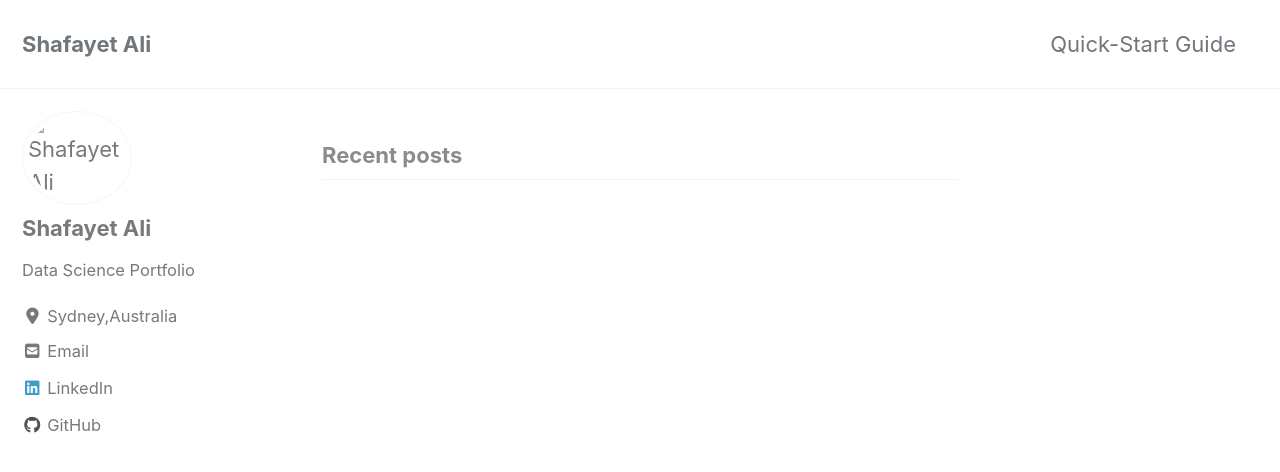
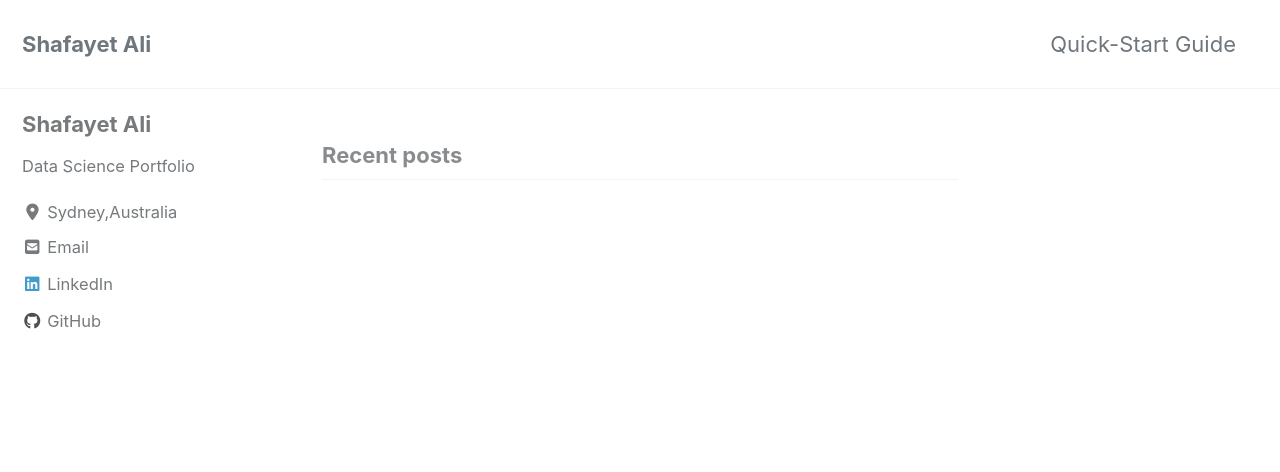
Before and after one commit to shafayet08/shafayet08.github.io, a Jekyll site: the page built from index.html, in a window 1280 px wide and 900 px high. Shown: the top 472 px of the window. Built offline with Jekyll 4.4.1, drawn with Linux system fonts in a browser that asks for light colours; cached includes are drawn as plain includes; nearby versions of some CDN libraries; the list of posts is cut into pages by our own code.

Commit message:
new github

```diff
--- a/_config.yml
+++ b/_config.yml
@@ -107,7 +107,7 @@ analytics:
 
 author:
   name             : "Shafayet Ali"
-  avatar           : "" # path of avatar image, e.g. "/assets/images/bio-photo.jpg"
+  avatar           :  # path of avatar image, e.g. "/assets/images/bio-photo.jpg"
   bio              : "Data Science Portfolio"
   location         : "Sydney,Australia"
   email            : "alishafayet8@gmail.com"
```
Also changed, not shown: _images/Building.jpg (added), _images/index.html (added).
